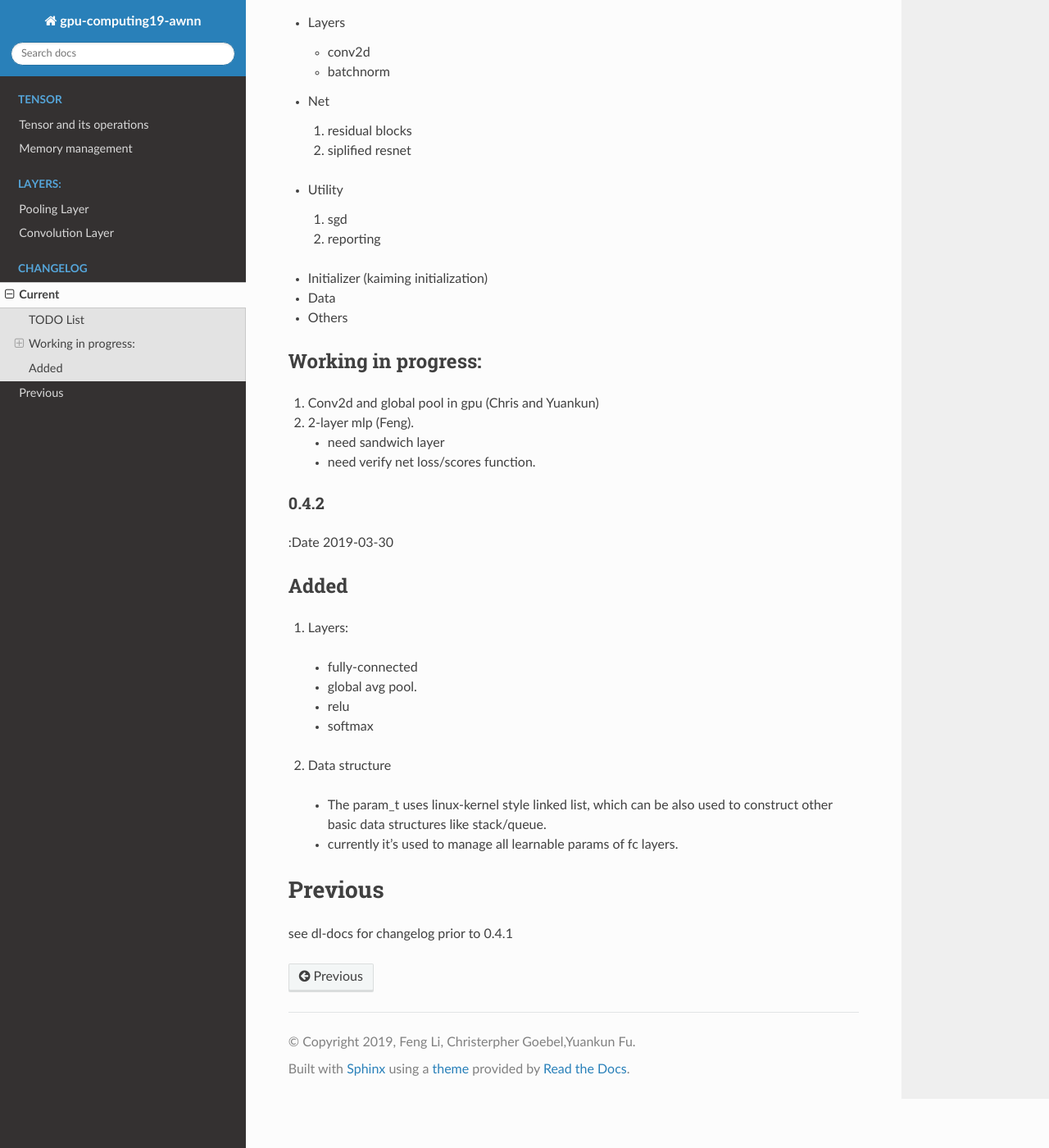
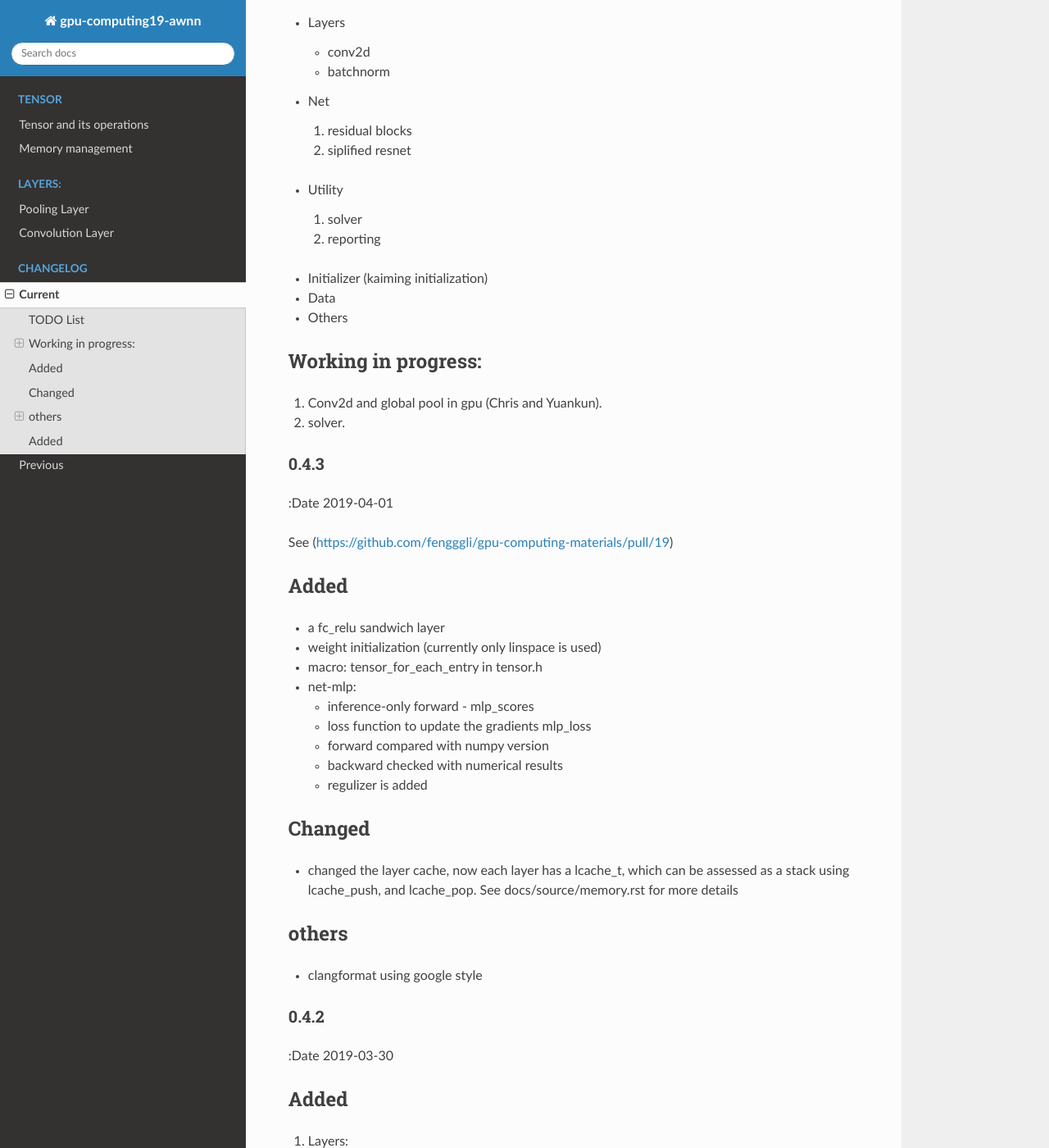
Before and after one commit to fengggli/gpu-computing-materials, a Sphinx documentation site: the page built from docs/source/changelog.rst, in a window 1280 px wide and 1400 px high, scrolled down 272 px. Shown: the whole window at 82% size. Built offline with Sphinx 7.4.7 and the Read the Docs theme 2.0.0, drawn with Linux system fonts in a browser that asks for light colours.

Commit message:
[doc] update changelog

```diff
--- a/docs/source/changelog.rst
+++ b/docs/source/changelog.rst
@@ -23,7 +23,7 @@ TODO List
 
 * Utility
 
-  1. sgd
+  1. solver
   2. reporting
 
 * Initializer (kaiming initialization)
@@ -32,14 +32,44 @@ TODO List
 
 * Others
 
+
 Working in progress:
 ---------------------
 
-1. Conv2d and global pool in gpu (Chris and Yuankun)
-2. 2-layer mlp (Feng).
+1. Conv2d and global pool in gpu (Chris and Yuankun).
+2. solver.
 
-   * need sandwich layer
-   * need verify net loss/scores function.
+0.4.3
+======
+
+:Date 2019-04-01
+
+See (https://github.com/fengggli/gpu-computing-materials/pull/19)
+
+Added
+-----------
+
+* a fc_relu sandwich layer
+* weight initialization (currently only linspace is used)
+*  macro: tensor_for_each_entry in tensor.h
+* net-mlp:
+
+  - inference-only forward - mlp_scores
+  - loss function to update the gradients mlp_loss
+  - forward compared with numpy version
+  - backward checked with numerical results
+  - regulizer is  added
+
+Changed
+--------
+
+* changed the layer cache, now each layer has a lcache_t, which can be assessed as a stack using lcache_push, and lcache_pop. See docs/source/memory.rst for more details
+
+others
+------
+
+* clangformat using google style
+
 
 0.4.2
 ======
```
